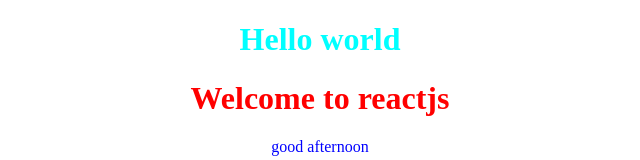
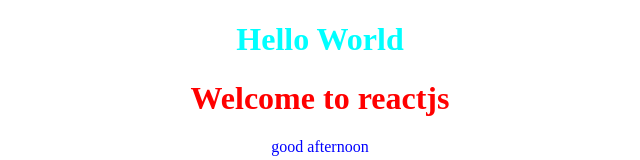
Before and after one commit to devidas-tambe/react_practice, a React (Vite) app: page / in a window 1280 px wide. Shown: the top 160 px of the page, without its empty margins (320-960 px from the left). Built offline with nearby package versions, Linux system fonts and the light colour scheme.

Commit message:
Fix capitalization in greeting header

```diff
--- a/src/App.jsx
+++ b/src/App.jsx
@@ -9,7 +9,7 @@
 
   return (
     <>
-    <h1>Hello world</h1>
+    <h1>Hello World</h1>
     <h1 class="heading"> Welcome to reactjs</h1>
     <p>good afternoon</p>
     </>
```
